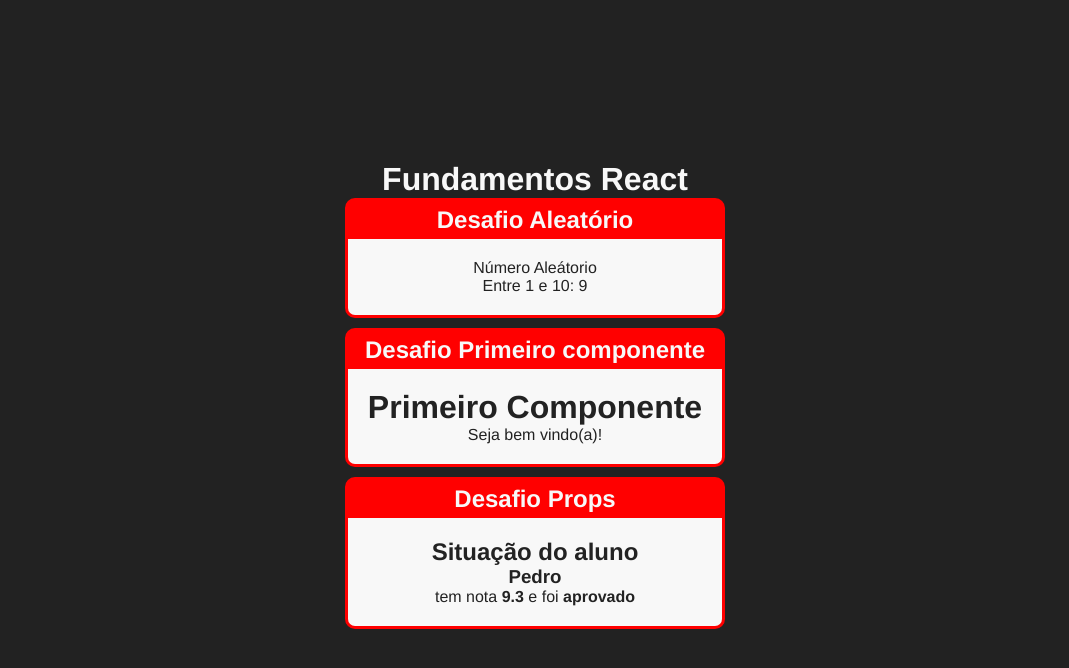
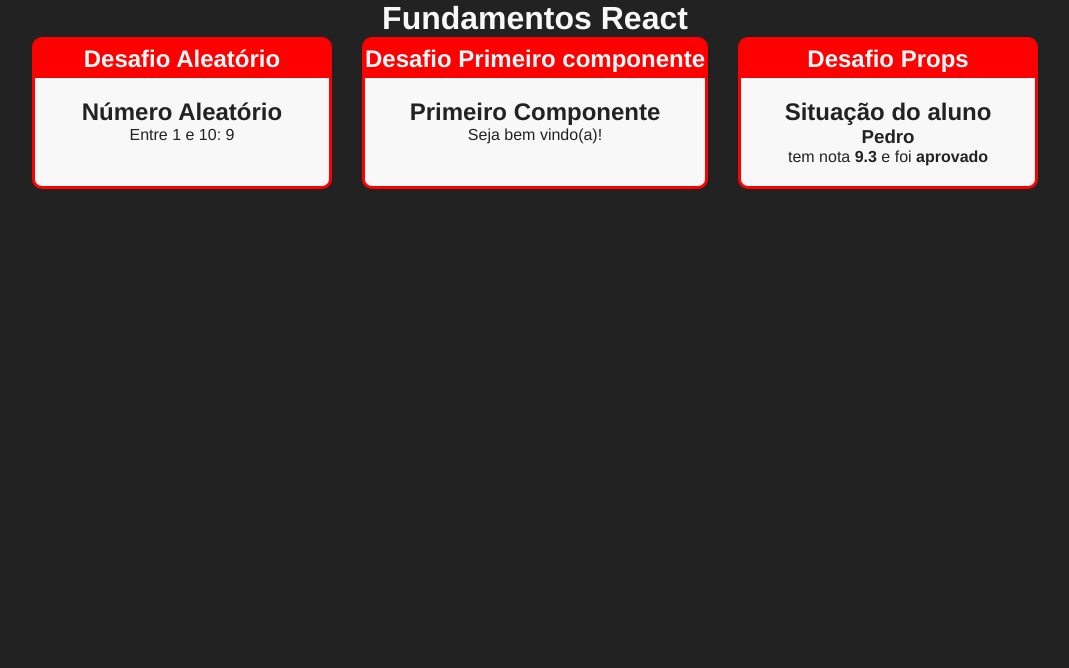
Before and after one commit to walber-vaz/curso-react-redux-cod3r, a React (Create React App) app in the folder fundamentos-react/: page / in a window 1280 px wide. Shown: the top 668 px of the page, without its empty margins (105-1174 px from the left). Built offline with nearby package versions, Linux system fonts and the light colour scheme.

Commit message:
chore: style card used flexbox

```diff
--- /dev/null
+++ b/fundamentos-react/src/App.css
@@ -0,0 +1,6 @@
+.app .wrapper {
+  display: flex;
+  gap: 30px;
+  flex-wrap: wrap;
+  justify-content: center;
+}
--- a/fundamentos-react/src/App.jsx
+++ b/fundamentos-react/src/App.jsx
@@ -4,10 +4,13 @@
 import Aleatorio from './components/desafio/Aleatorio';
 import Card from './components/Layout/Card';
 
+import './App.css';
+
 function App() {
   return (
-    <div>
+    <div className="app">
       <h1>Fundamentos React</h1>
+      <div className="wrapper">
         <Card titulo="Desafio Aleatório">
           <Aleatorio min={1} max={10} />
         </Card>
@@ -18,6 +21,7 @@
           <ComProps titulo="Situação do aluno" aluno="Pedro" nota={9.3} />
         </Card>
       </div>
+    </div>
   );
 }
 
--- a/fundamentos-react/src/components/Layout/Card.css
+++ b/fundamentos-react/src/components/Layout/Card.css
@@ -4,6 +4,9 @@
   overflow: hidden;
   border: 3px solid red;
   margin-bottom: 10px;
+  display: flex;
+  flex-direction: column;
+  min-width: 300px;
 }
 
 .card .title {
@@ -14,6 +17,7 @@
 }
 
 .card .content {
+  flex: 1;
   color: #222;
   background-color: #f8f8f8;
   padding: 20px;
--- a/fundamentos-react/src/components/basicos/Primeiro.jsx
+++ b/fundamentos-react/src/components/basicos/Primeiro.jsx
@@ -4,7 +4,7 @@
   const msg = 'Seja bem vindo(a)!';
   return (
     <div>
-      <h1>Primeiro Componente</h1>
+      <h2>Primeiro Componente</h2>
       <p>{msg}</p>
     </div>
   );
--- a/fundamentos-react/src/components/desafio/Aleatorio.jsx
+++ b/fundamentos-react/src/components/desafio/Aleatorio.jsx
@@ -6,7 +6,7 @@
   const aleatorio = Math.floor(Math.random() * (max - min + 1));
   return (
     <div>
-      <div>Número Aleátorio</div>
+      <h2>Número Aleatório</h2>
       <p>
         Entre {min} e {max}: {aleatorio}
       </p>
--- a/fundamentos-react/src/index.css
+++ b/fundamentos-react/src/index.css
@@ -7,12 +7,6 @@
 body {
   background-color: #222;
   color: #f8f8f8;
-  margin: 0 auto;
-  width: 100%;
-  height: 100vh;
-  display: flex;
   text-align: center;
-  justify-content: center;
-  align-items: center;
   font-family: Helvetica, sans-serif;
 }
```
Lines whose indentation alone changed are shown as unchanged.
